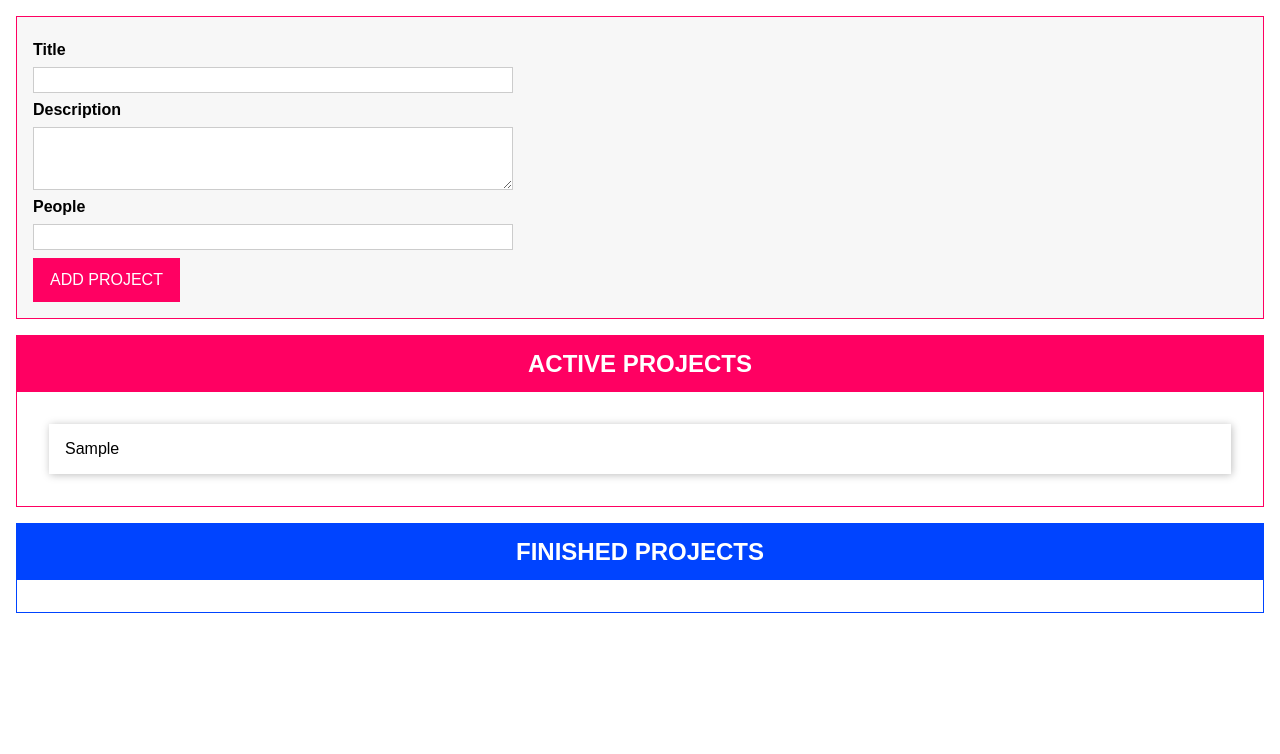
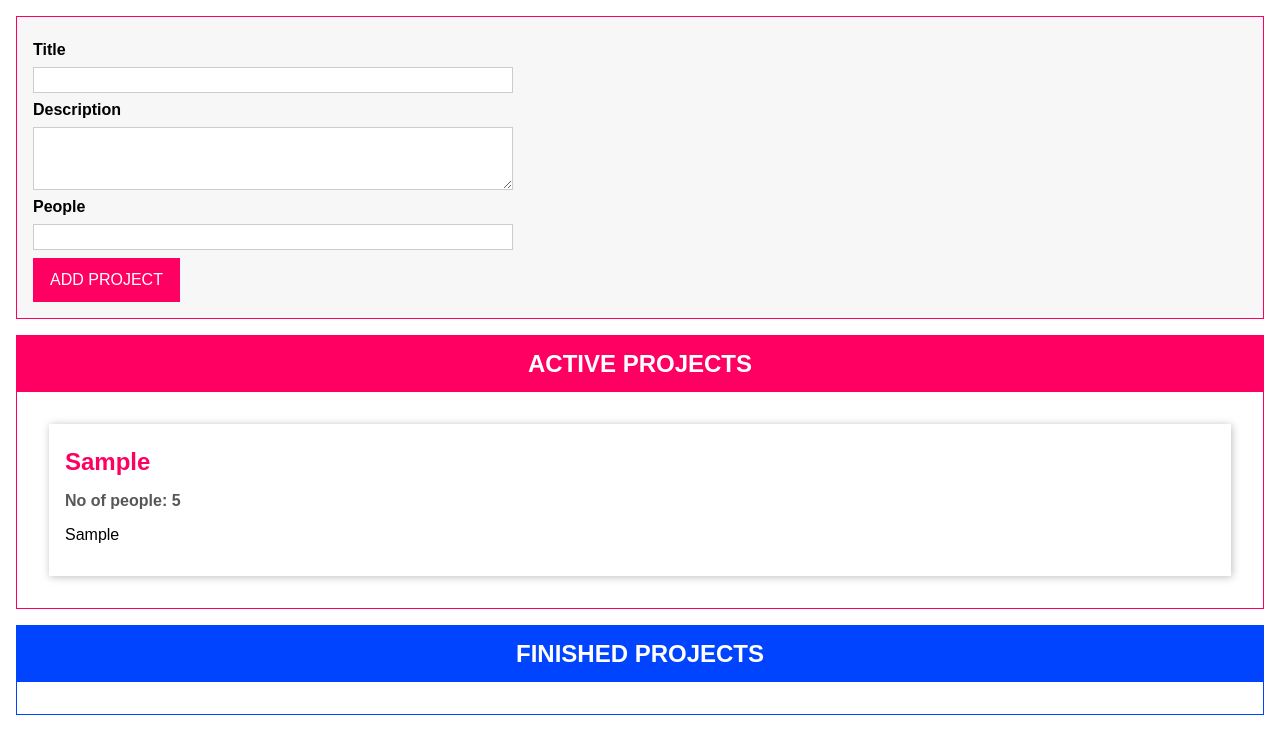
Before and after one commit to aoneahsan/typescript-cp, a website with bundled scripts: page index.html in a window 1280 px wide. Both pictures are taken after typing "Sample", "Sample", "5" into the empty fields and a click on the button "ADD PROJECT". Built offline with nearby package versions, Linux system fonts and the light colour scheme.

Commit message:
before working on drap drop feature

```diff
--- a/index.html
+++ b/index.html
@@ -27,7 +27,11 @@
       </form>
     </template>
     <template id="single-project">
-      <li></li>
+      <li>
+        <h2></h2>
+        <h3></h3>
+        <p></p>
+      </li>
     </template>
     <template id="project-list">
       <section class="projects">
--- a/src/app.ts
+++ b/src/app.ts
@@ -246,16 +246,40 @@ class ProjectInput extends Component<HTMLDivElement, HTMLFormElement> {
 }
 
 class ProjectItem extends Component<HTMLUListElement, HTMLLIElement> {
-	private project: IProject;
-	constructor(templateId: string, hostId: string, project: IProject) {
+	projectTitleEl: HTMLHeadingElement | undefined;
+	projectPeopleCountEl: HTMLHeadingElement | undefined;
+	projectDescriptionEl: HTMLParagraphElement | undefined;
+	constructor(templateId: string, hostId: string, private project: IProject) {
 		super(templateId, hostId, false, project.id);
+
+		this.configure();
 	}
 
-	configure(): void {}
+	configure(): void {
+		if (this.componentEl) {
+			this.projectTitleEl = this.componentEl.querySelector(
+				'h2'
+			)! as HTMLHeadingElement;
+			this.projectPeopleCountEl = this.componentEl.querySelector(
+				'h3'
+			)! as HTMLHeadingElement;
+			this.projectDescriptionEl = this.componentEl.querySelector(
+				'p'
+			)! as HTMLParagraphElement;
+			this.projectTitleEl.innerText = this.project.title;
+			this.projectPeopleCountEl.innerText = this.getPeopleCount(this.project);
+			this.projectDescriptionEl.innerText = this.project.description;
+		}
+	}
+
+	getPeopleCount(project: IProject): string {
+		return `No of people: ${project.people}`;
+	}
 }
 
 class ProjectList extends Component<HTMLDivElement, HTMLElement> {
 	assignedProjects: IProject[] = [];
+	listUlEl: HTMLUListElement | undefined;
 
 	constructor(
 		templateId: string,
@@ -283,9 +307,8 @@ class ProjectList extends Component<HTMLDivElement, HTMLElement> {
 				'h2'
 			)!.innerHTML = `${this.projectListType.toUpperCase()} PROJECTS`;
 
-			this.componentEl.querySelector(
-				'ul'
-			)!.id = `${this.projectListType}-projects-list`;
+			this.listUlEl = this.componentEl.querySelector('ul')!;
+			this.listUlEl.id = `${this.projectListType}-projects-list`;
 		}
 	}
 
@@ -293,13 +316,18 @@ class ProjectList extends Component<HTMLDivElement, HTMLElement> {
 		const _uListEl = document.getElementById(
 			`${this.projectListType}-projects-list`
 		);
-		if (this.assignedProjects.length && _uListEl) {
+		if (this.assignedProjects.length && _uListEl && this.listUlEl) {
 			_uListEl.innerHTML = '';
 			for (let i = 0; i < this.assignedProjects.length; i++) {
-				const project = this.assignedProjects[i];
-				const listItem = document.createElement('li');
-				listItem.innerText = project.title;
-				_uListEl.appendChild(listItem);
+				new ProjectItem(
+					'single-project',
+					this.listUlEl.id,
+					this.assignedProjects[i]
+				);
+				// const project = this.assignedProjects[i];
+				// const listItem = document.createElement('li');
+				// listItem.innerText = project.title;
+				// _uListEl.appendChild(listItem);
 			}
 		}
 	}
```
